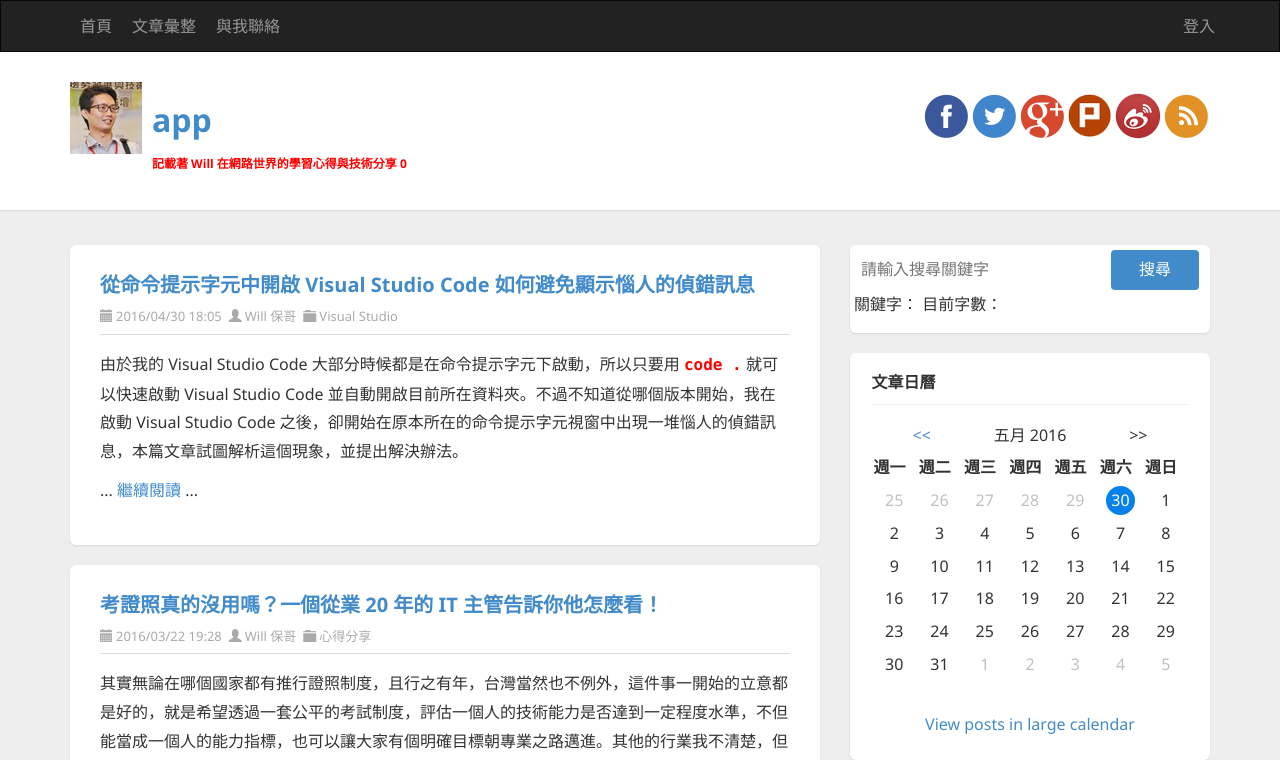
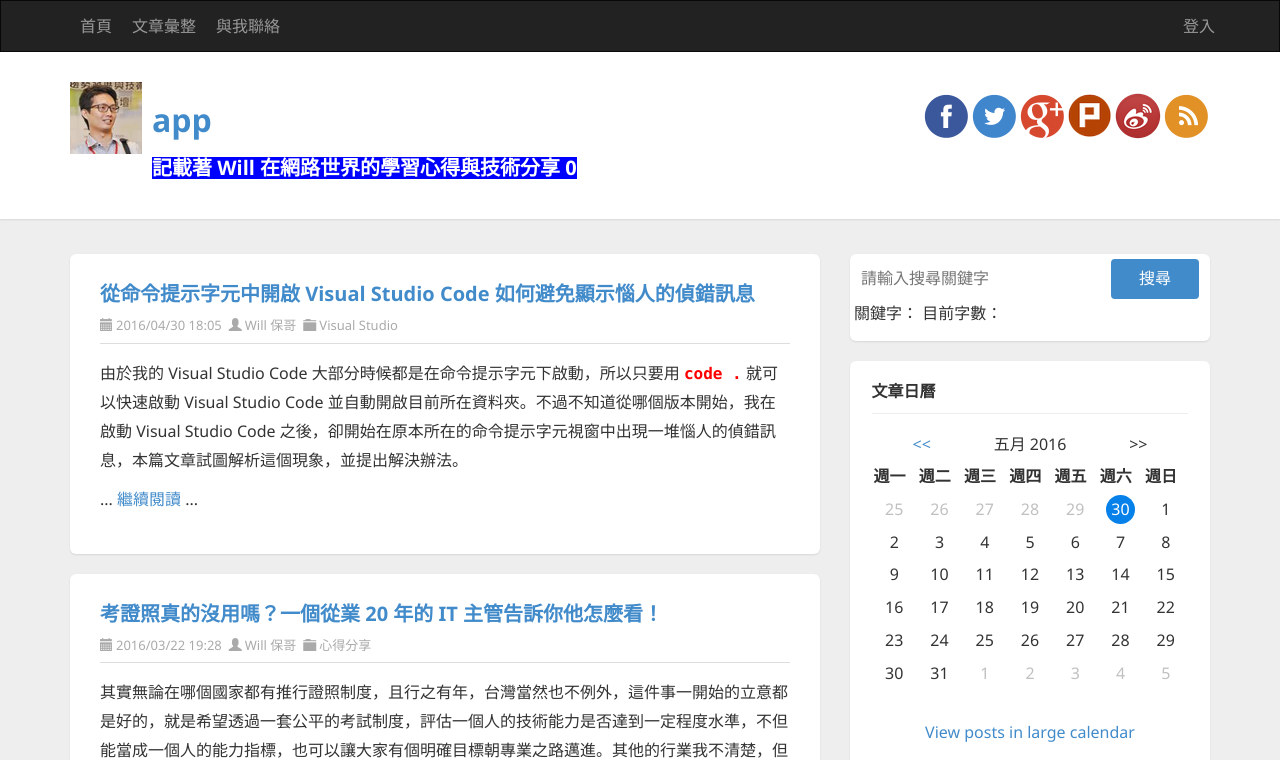
Before and after one commit to seanchen1073/Angular-Practice, an Angular app: page / in a window 1280 px wide. Shown: the top 760 px of the page. Built offline with nearby package versions, Linux system fonts and the light colour scheme.

Commit message:
style: added a new CSS style to <h3>, replaced [ngStyle] with [ngClass] in <h3> to change its style when clicking within the element

```diff
--- a/src/app/header/header.component.css
+++ b/src/app/header/header.component.css
@@ -0,0 +1,4 @@
+.highlight {
+  background-color: blue;
+  color: white;
+}
--- a/src/app/header/header.component.html
+++ b/src/app/header/header.component.html
@@ -40,7 +40,7 @@
         <h1>
           <a [href]="url">{{ title }}</a>
         </h1>
-        <h3 [style.font-size]="(12+counter)+'px'" [style.color]="'red'">記載著 Will 在網路世界的學習心得與技術分享 {{ counter }}</h3>
+        <h3 [ngClass]="{'highlight': counter % 2 === 0}">記載著 Will 在網路世界的學習心得與技術分享 {{ counter }}</h3>
       </div>
 
       <div id="social-icons" class="pull-right social-icon">
--- a/src/app/header/header.component.ts
+++ b/src/app/header/header.component.ts
@@ -16,9 +16,9 @@ export class HeaderComponent implements OnInit {
   ngOnInit() {
   }
 
-  // getStyle() {
-  //   return { 'font-size': 12 + this.counter + 'px' };
-  // }
+  getStyle() {
+    return { 'font-size': 12 + this.counter + 'px' };
+  }
 
   changeTitle(altKey: boolean) {
     if (altKey) {
```
